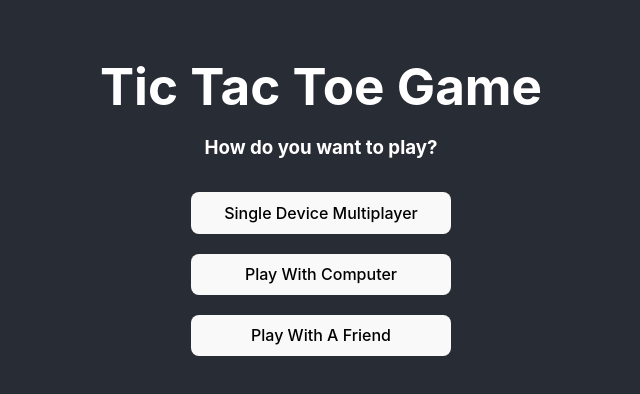
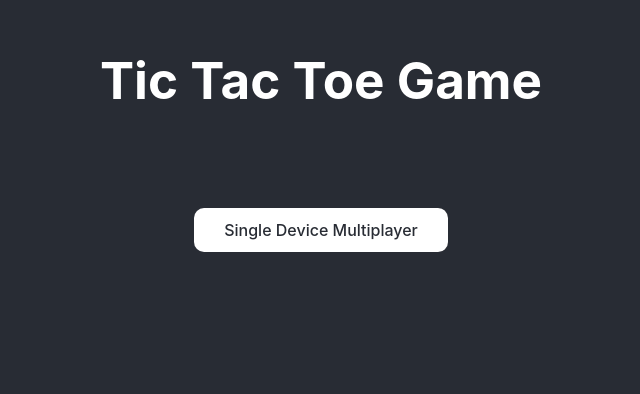
Before and after one commit to robiulhr/Tic-Tac-Toe, a React (Vite) app: page / in a window 1280 px wide. Shown: the part 198-592 px from the top of the page, without its empty margins (319-959 px from the left). Built offline with nearby package versions, Linux system fonts and the light colour scheme.

Commit message:
fix: fixed the move mismatch issue

```diff
--- a/package.json
+++ b/package.json
@@ -14,6 +14,7 @@
     "react": "^18.2.0",
     "react-dom": "^18.2.0",
     "react-router-dom": "^6.15.0",
+    "react-toastify": "^9.1.3",
     "reactjs-popup": "^2.0.6"
   },
   "devDependencies": {
--- a/src/App.css
+++ b/src/App.css
@@ -5,14 +5,19 @@
 }
 
 body {
-  display: flex;
-  align-items: center;
-  justify-content: center;
-  min-height: 100vh;
   height: auto;
   background-color: #282c34;
   color: white;
-  overflow-y: scroll;
+  overflow-x: hidden;
+}
+
+.content_wrapper {
+  min-width: 100vw;
+  display: flex;
+  flex-direction: column;
+  align-items: center;
+  justify-content: center;
+
 }
 
 .game_wrapper {
@@ -21,9 +26,39 @@ body {
   align-items: center;
   justify-content: center;
 }
-.back_button{
+
+.game_header {
+  width: 100%;
+}
+
+.back_button {
+  padding: 10px 50px;
+}
+
+.game_content_body {
+  display: flex;
+  align-items: start;
+}
+
+.play_options {
+  margin: 50px;
+  padding: 50px;
+}
+
+button,
+a.button {
+  padding: 10px 30px;
+  background-color: #fff;
+  border-radius: 10px;
+  color: #282c34;
+}
+
+.back_button {
   width: 100%;
   margin: 10px;
+  display: flex;
+  align-items: start;
+  justify-content: start;
 }
 
 .game_title {
--- a/src/App.jsx
+++ b/src/App.jsx
@@ -1,12 +1,14 @@
 import "./App.css";
 import SingleDeviceMultiPlayer from "./pages/SingleDeviceMultiPlayer";
-import PlayWithComputer from "./pages/PlayWithComputer";
-import PlayWithAFriend from "./pages/PlayWithAFriend";
+// import PlayWithComputer from "./pages/PlayWithComputer";
+// import PlayWithAFriend from "./pages/PlayWithAFriend";
 import PlayingLevel from "./pages/PlayingLevel";
 import Home from "./pages/Home";
 import { createBrowserRouter, RouterProvider } from "react-router-dom";
 import ChoosePlayTilesCount from "./pages/ChoosePlayTilesCount";
 import PlayingSettingsProvider from "./context/PlaySettingsContext";
+import { ToastContainer } from "react-toastify";
+import "react-toastify/dist/ReactToastify.css";
 
 const router = createBrowserRouter([
   {
@@ -14,34 +16,34 @@ const router = createBrowserRouter([
     element: <Home />,
   },
   {
-    path: "/singleDeviceMultiplayer",
+    path: "/singledevicemultiplayer",
     element: <SingleDeviceMultiPlayer />,
   },
-  {
-    path: "/playwithcomputer",
-    element: <PlayWithComputer />,
-  },
-  {
-    path: "/playwithfriend",
-    element: <PlayWithAFriend />,
-  },
+  // {
+  //   path: "/playwithcomputer",
+  //   element: <PlayWithComputer />,
+  // },
+  // {
+  //   path: "/playwithfriend",
+  //   element: <PlayWithAFriend />,
+  // },
   {
     path: "/chooseplaytilescount",
     element: <ChoosePlayTilesCount />,
   },
-  {
-    path: "/chooseplayinglevel",
-    element: <PlayingLevel />,
-  },
+  // {
+  //   path: "/chooseplayinglevel",
+  //   element: <PlayingLevel />,
+  // },
 ]);
 
 function App() {
-
   return (
     <div className="App">
       <PlayingSettingsProvider>
         <RouterProvider router={router} />
       </PlayingSettingsProvider>
+      <ToastContainer />
     </div>
   );
 }
--- a/src/actions/GameActions.js
+++ b/src/actions/GameActions.js
@@ -29,14 +29,15 @@ const resetBoard = function (dispatch, tilesCount, oldBoard) {
     return upDatedBoard;
 };
 
-const setSquares = function (dispatch, squareIndex, oldBoard) {
+const setSquares = function (dispatch, squareIndex, currentMove, oldBoard) {
     if (typeof dispatch !== "function") throw new Error("setSquares function expect a dispatch function as the first argument.");
-    dispatch({ type: "set", squareIndex });
+    dispatch({ type: "set", squareIndex, currentMove });
     let upDatedBoard = "Old Board not provided";
     if (oldBoard) {
         upDatedBoard = boardReducer(oldBoard, {
             type: "set",
             squareIndex,
+            currentMove
         });
     }
     return upDatedBoard;
--- a/src/components/Board.jsx
+++ b/src/components/Board.jsx
@@ -6,6 +6,7 @@ import { getBoardContext, getHistoryContext, getTimerContext, getWinnerContext }
 import { getPlayingSettingsContext } from "../context/PlaySettingsContext";
 import { addHistories, setNextMove, setSquares, setTimeTravelState, setTimer, setWinner, stopTimer } from "../actions/GameActions";
 import { Navigate } from "react-router-dom";
+import { toast } from "react-toastify";
 
 function Board({ firstRender, setetIsDirtyHandler }) {
   const { playingSettings } = getPlayingSettingsContext();
@@ -18,7 +19,7 @@ function Board({ firstRender, setetIsDirtyHandler }) {
   const { timerEnabled, timerStatus, timerValue } = timer;
   const winnerTitle = winner && winner !== "Draw" && `Winner : ${winner}`;
   const drawTitle = winner === "Draw" && `Result: Draw`;
-  const nextMoveTitle = `Next Player Move: ${nextMove ? "X" : "O"}`;
+  const nextMoveTitle = `Next Player Move: ${nextMove === 0 ? "O" : "X"}`;
   let squareRows;
   if (!playingSettings.tileCount) return <Navigate to="/" replace={true} />;
   switch (playingSettings.tileCount) {
@@ -36,15 +37,16 @@ function Board({ firstRender, setetIsDirtyHandler }) {
 
   const makeMove = function (squareIndex) {
     if (!squares[squareIndex] && !winner && (timerEnabled ? timerStatus === "running" : timerStatus !== "running")) {
-      console.log(history);
       // make dirty if it is the first move
       if (histories.length === 0) {
         setetIsDirtyHandler(true);
       }
+      // store the move before the nextmove gets updated
+      const currentMove = nextMove;
       // set next move
-      setNextMove(dispatchBoard);
+      setNextMove(dispatchBoard, nextMove);
       // set squares
-      const upDatedBoard = setSquares(dispatchBoard, squareIndex, board);
+      const upDatedBoard = setSquares(dispatchBoard, squareIndex, currentMove, board);
       // reset timetravel state
       setTimeTravelState(dispatchHistory, null);
       // set the history
@@ -56,11 +58,11 @@ function Board({ firstRender, setetIsDirtyHandler }) {
         newHistoryObj.moveTimeTaken = timerValue;
         setTimer(dispatchTimer, 0);
       }
-      addHistories(dispatchHistory, newHistoryObj, timeTravelState);
+      addHistories(dispatchHistory, newHistoryObj, timeTravelState, history);
     } else if (timer.timerEnabled && timer.timerStatus !== "running") {
-      console.log("please, start the timer.");
+      toast.error("please, start the timer.");
     } else if (winner) {
-      console.log("Game has been finished. please start again to play.");
+      toast.info("Game has been finished. please start again to play.");
     }
   };
 
@@ -68,7 +70,7 @@ function Board({ firstRender, setetIsDirtyHandler }) {
     if (!firstRender) {
       // check if any winner found
       const gotWinner = checkBoardWinner(squares);
-      const foundedWinner = !nextMove == 0 ? "O" : "X";
+      const foundedWinner = nextMove === 0 ? "X" : "O";
       if (gotWinner) {
         setWinner(dispatchWinner, foundedWinner);
       } else {
--- a/src/components/Game.jsx
+++ b/src/components/Game.jsx
@@ -2,12 +2,12 @@ import { useEffect, useState, useCallback } from "react";
 import Board from "./Board";
 import History from "./History";
 import PlayAgain from "./PlayAgain";
-import Popup from "reactjs-popup";
 import { Link } from "react-router-dom";
-import { resetBoard, setTimerEnabled, setTimerLength, startTimer } from "../actions/GameActions";
+import { resetBoard, setTimerEnabled, setTimerLength } from "../actions/GameActions";
 import { getBoardContext, getHistoryContext, getTimerContext, getWinnerContext } from "../context/GameContext";
 import { getPlayingSettingsContext } from "../context/PlaySettingsContext";
 import usePreventPageLeave from "../hooks/usePreventPageLeave";
+import GamePopup from "./GamePopup";
 function Game() {
   const { board, dispatchBoard } = getBoardContext();
   const { timer, dispatchTimer } = getTimerContext();
@@ -18,14 +18,13 @@ function Game() {
   const [firstRender, setFirstRender] = useState(true);
   // prevent the page leave if the user has started playing
   const { isDirty, setIsDirty } = usePreventPageLeave();
+
   useEffect(() => {
     const { playingType, playingLevel, tileCount } = playingSettings;
-    console.log(playingSettings)
     // handle timer settings according to the playing settings
     if (playingType === "singleDeviceMultiPlayer" && playingLevel === "beginner") {
-
       const timerState = setTimerEnabled(dispatchTimer, false);
-      console.log(timerState)
+      console.log(timerState);
     } else if (playingType === "singleDeviceMultiPlayer" && playingLevel === "medium") {
       setTimerEnabled(dispatchTimer, true);
       setTimerLength(dispatchTimer, "10");
@@ -43,45 +42,24 @@ function Game() {
   }, []);
 
   return (
-    <div className="game_wrapper">
-      <div className="back_button">
-        <button onClick={() => {}}>Back</button>
+    <div className="content_wrapper">
+      <div className="game_header">
+        <div className="back_button">
+          <Link className="button" to={"/"}>
+            Back
+          </Link>
+        </div>
+        <div className="title">
+          <h1 className="game_title">Tic Tac Toe Game </h1>
+        </div>
       </div>
-      <div className="title">
-        <h1 className="game_title">Tic Tac Toe Game </h1>
-      </div>
-      <div className="gameContents_upper">
+      <div className="game_content_body">
         {<Board firstRender={firstRender} setetIsDirtyHandler={setetIsDirtyHandler} />}
-        {timer.timerEnabled && (
-          <Popup defaultOpen modal>
-            {(close) => (
-              <div className="modal">
-                <button className="close">
-                  <Link to={"/"}>&times;</Link>
-                </button>
-                <div className="header"> Wanna Start Playing? </div>
-                <div className="actions">
-                  <button
-                    className="button"
-                    onClick={() => {
-                      close();
-                      startTimer(dispatchTimer);
-                    }}
-                  >
-                    Yes
-                  </button>
-                  <Link to={"/"}>
-                    <button className="button">No</button>
-                  </Link>
-                </div>
-              </div>
-            )}
-          </Popup>
-        )}
+        {timer.timerEnabled && <GamePopup />}
 
         {histories.length > 0 && <History />}
       </div>
-      <div className="gameContents_bottom">{winner && <PlayAgain />}</div>
+      <div className="game_contents_bottom">{winner && <PlayAgain />}</div>
     </div>
   );
 }
--- /dev/null
+++ b/src/components/GamePopup.jsx
@@ -0,0 +1,33 @@
+import Popup from "reactjs-popup";
+import { Link } from "react-router-dom";
+import { startTimer } from "../actions/GameActions";
+import { getTimerContext } from "../context/GameContext";
+export default function GamePopup() {
+  const { timer, dispatchTimer } = getTimerContext();
+  return (
+    <Popup defaultOpen modal>
+      {(close) => (
+        <div className="modal">
+          <button className="close">
+            <Link to={"/"}>&times;</Link>
+          </button>
+          <div className="header"> Wanna Start Playing? </div>
+          <div className="actions">
+            <button
+              className="button"
+              onClick={() => {
+                close();
+                startTimer(dispatchTimer);
+              }}
+            >
+              Yes
+            </button>
+            <Link to={"/"}>
+              <button className="button">No</button>
+            </Link>
+          </div>
+        </div>
+      )}
+    </Popup>
+  );
+}
--- a/src/hooks/usePreventPageLeave.jsx
+++ b/src/hooks/usePreventPageLeave.jsx
@@ -1,5 +1,5 @@
 import { useEffect, useState, useRef, useCallback } from "react";
-import { useBeforeUnload, useNavigate, useLocation } from "react-router-dom";
+import { useBeforeUnload, useNavigate } from "react-router-dom";
 
 export default function usePreventPageLeave(homePage) {
   const prevPopStateHandler = useRef();
--- a/src/initialValue/PlayingSettingsInitialValue.js
+++ b/src/initialValue/PlayingSettingsInitialValue.js
@@ -1,7 +1,7 @@
 const initialPlayingSettings = {
-    tileCount: null,
-    playingLevel: null,
-    playingType: null,
-  };
+  tileCount: null,
+  playingLevel: 'beginner',
+  playingType: null,
+};
 
 export default initialPlayingSettings;
--- a/src/pages/ChoosePlayTilesCount.jsx
+++ b/src/pages/ChoosePlayTilesCount.jsx
@@ -1,7 +1,8 @@
 import { useState } from "react";
-import { Link, Navigate } from "react-router-dom";
+import { useNavigate } from "react-router-dom";
 import { getPlayingSettingsContext } from "../context/PlaySettingsContext";
 import { setTileCount } from "../actions/PlayingSettingsActions";
+import { toast } from "react-toastify";
 
 const boardValueArr = ["", 0, "X"];
 const threeBoardArray = Array.from({ length: 3 }, () => Array.from({ length: 3 }, () => boardValueArr[Math.round(Math.random() * 2)]));
@@ -16,13 +17,13 @@ function ChoosePlayTilesCount() {
   const [threeBoardItemHover, setthreeBoardItemHover] = useState(null);
   const [fourBoardItemHover, setFourBoardItemHover] = useState(null);
   const [fiveBoardItemHover, setFiveBoardItemHover] = useState(null);
-
+  const navigate = useNavigate();
   let threeBoardIndex = 0;
   let fourBoardIndex = 0;
   let fiveBoardIndex = 0;
 
   return (
-    <div style={style.chooseTilesCount}>
+    <div className="content_wrapper" style={style.chooseTilesCount}>
       <h2>Choose Tiles Count</h2>
       <div style={style.allTilesContainer}>
         <div
@@ -148,9 +149,13 @@ function ChoosePlayTilesCount() {
         </div>
       </div>
       <div>
-        <Link to={"/chooseplayinglevel"}>
-          <button>go</button>
-        </Link>
+        <button
+          onClick={() => {
+            !boardContainerSelected && typeof boardContainerSelected !== "number" ? toast.error("please, select a board first.") : navigate("/singledevicemultiplayer");
+          }}
+        >
+          Let's go
+        </button>
       </div>
     </div>
   );
--- a/src/pages/Home.jsx
+++ b/src/pages/Home.jsx
@@ -12,20 +12,20 @@ function Home() {
   }, []);
 
   return (
-    <div className="home_wrapper">
+    <div className="content_wrapper">
       <h1>Tic Tac Toe Game</h1>
-      <h3>How do you want to play?</h3>
+      {/* <h3>How do you want to play?</h3> */}
       <div className="play_options">
-        <Link to={`chooseplaytilescount`}>
-          <button
-            onClick={() => {
-              setPlayingType(dispatchPlayingSettings, "playWithComputer");
-            }}
-          >
-            Single Device Multiplayer
-          </button>
+        <Link
+          className="button"
+          onClick={() => {
+            setPlayingType(dispatchPlayingSettings, "singledevicemultiplayer");
+          }}
+          to={`singledevicemultiplayer`}
+        >
+          Single Device Multiplayer
         </Link>
-        <Link to={`chooseplaytilescount`}>
+        {/* <Link to={`chooseplaytilescount`}>
           <button
             onClick={() => {
               setPlayingType(dispatchPlayingSettings, "playWithComputer");
@@ -42,7 +42,7 @@ function Home() {
           >
             Play With A Friend
           </button>
-        </Link>
+        </Link> */}
       </div>
     </div>
   );
--- a/src/reducer/GameReducer.js
+++ b/src/reducer/GameReducer.js
@@ -1,7 +1,8 @@
 const boardReducer = (board, action) => {
     if (!action) throw Error("Please, provide the reducer action");
     const { squares, nextMove } = board
-    const { type, squareIndex, historySqures, tilesCount } = action;
+    console.log(nextMove, "nextmove")
+    const { type, squareIndex, historySqures, tilesCount, currentMove } = action;
     switch (type) {
         case "reset":
             switch (tilesCount) {
@@ -15,8 +16,9 @@ const boardReducer = (board, action) => {
                     return { nextMove: 0, squares: new Array(25).fill(null) };;
             }
         case "set":
-            if (!squareIndex && typeof squareIndex !== 'number') throw Error("please provide the squareIndex to set square.")
-            const changedElement = nextMove === 0 ? "O" : "X";
+            if (typeof squareIndex !== 'number' || typeof currentMove !== 'number') throw Error("please provide the squareIndex and currentMove to set square.")
+            // set the given move to the board
+            const changedElement = currentMove === 0 ? "O" : "x";
             return { ...board, squares: [...squares.slice(0, squareIndex), changedElement, ...squares.slice(squareIndex + 1)] };
         case "timeTravel":
             if (!historySqures) throw Error("please provide the historySqures to timeTravel.")
@@ -36,7 +38,6 @@ const historyReducer = (history, action) => {
     const { type, newHistoryObj, newTimeTravelState } = action;
     switch (type) {
         case "add":
-            console.log(newHistoryObj)
             return timeTravelState !== null && typeof timeTravelState === "number" ? { ...history, histories: [...histories.slice(0, timeTravelState + 1), newHistoryObj] } : { ...history, histories: [...histories, newHistoryObj] };
         case "erase":
             return {
```
Also changed, not shown: 1 other file (tests, documents, lock files or other folders).
